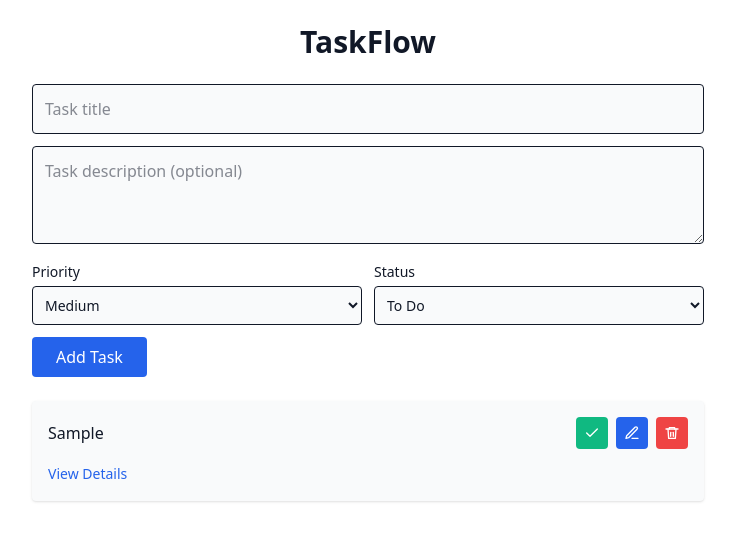
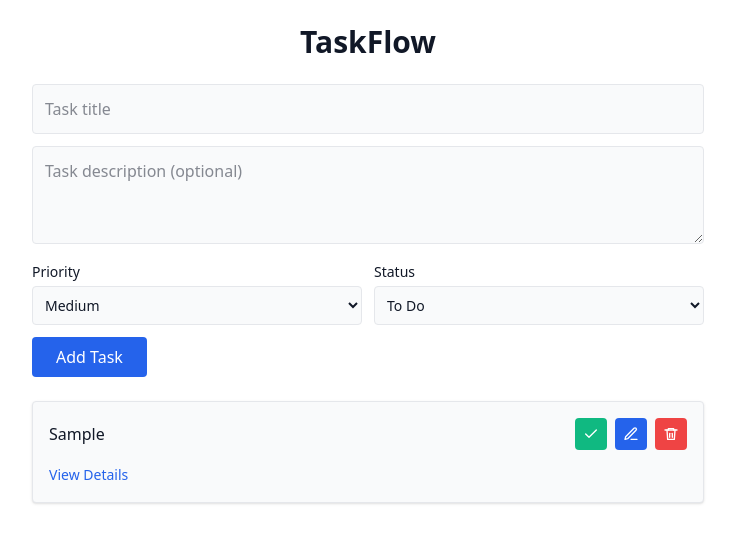
Before and after one commit to Manny1294/Taskflow, a React (Vite) app: page / in a window 1280 px wide. Both pictures are taken after typing "Sample", "Sample" into the empty fields and a click on the button "Add Task". Shown: the top 542 px of the page, without its empty margins (272-1007 px from the left). Built offline with nearby package versions, Linux system fonts and the light colour scheme.

Commit message:
[TASK]use ui variable on different components

```diff
--- a/src/components/TaskEditForm.jsx
+++ b/src/components/TaskEditForm.jsx
@@ -27,14 +27,14 @@ export default function TaskEditForm({ task, onSave }) {
     <form onSubmit={handleSubmit} className="space-y-3">
       <input
         type="text"
-        className="w-full border p-2 rounded bg-[var(--color-surface)] text-[var(--color-text)]"
+        className="w-full border border-[var(--color-border)] p-2 rounded bg-[var(--color-surface)] text-[var(--color-text)]"
         value={title}
         onChange={(e) => setTitle(e.target.value)}
         maxLength={100}
       />
 
       <textarea
-        className="w-full border p-2 rounded bg-[var(--color-surface)] text-[var(--color-text)]"
+        className="w-full border border-[var(--color-border)] p-2 rounded bg-[var(--color-surface)] text-[var(--color-text)]"
         value={description}
         onChange={(e) => setDescription(e.target.value)}
         maxLength={500}
@@ -45,7 +45,7 @@ export default function TaskEditForm({ task, onSave }) {
         <label className="text-sm">
           Priority
           <select
-            className="mt-1 w-full border p-2 rounded bg-[var(--color-surface)] text-[var(--color-text)]"
+            className="mt-1 w-full border border-[var(--color-border)] p-2 rounded bg-[var(--color-surface)] text-[var(--color-text)]"
             value={priority}
             onChange={(e) => setPriority(e.target.value)}
           >
@@ -58,7 +58,7 @@ export default function TaskEditForm({ task, onSave }) {
         <label className="text-sm">
           Status
           <select
-            className="mt-1 w-full border p-2 rounded bg-[var(--color-surface)] text-[var(--color-text)]"
+            className="mt-1 w-full border border-[var(--color-border)] p-2 rounded bg-[var(--color-surface)] text-[var(--color-text)]"
             value={status}
             onChange={(e) => setStatus(e.target.value)}
           >
--- a/src/components/TaskForm.jsx
+++ b/src/components/TaskForm.jsx
@@ -35,7 +35,7 @@ function TaskForm({ addTask }) {
       <input
         type="text"
         placeholder="Task title"
-        className="w-full border p-3 rounded bg-[var(--color-surface)] text-[var(--color-text)]"
+        className="w-full border border-[var(--color-border)] p-3 rounded bg-[var(--color-surface)] text-[var(--color-text)]"
         value={title}
         onChange={(e) => setTitle(e.target.value)}
         maxLength={100}
@@ -44,7 +44,7 @@ function TaskForm({ addTask }) {
       {/* TASK DESCRIPTION */}
       <textarea
         placeholder="Task description (optional)"
-        className="w-full border p-3 rounded bg-[var(--color-surface)] text-[var(--color-text)]"
+        className="w-full border border-[var(--color-border)] p-3 rounded bg-[var(--color-surface)] text-[var(--color-text)]"
         value={description}
         onChange={(e) => setDescription(e.target.value)}
         maxLength={500}
@@ -56,7 +56,7 @@ function TaskForm({ addTask }) {
         <label className="text-sm">
           Priority
           <select
-            className="mt-1 w-full border p-2 rounded bg-[var(--color-surface)] text-[var(--color-text)]"
+            className="mt-1 w-full border border-[var(--color-border)] p-2 rounded bg-[var(--color-surface)] text-[var(--color-text)]"
             value={priority}
             onChange={(e) => setPriority(e.target.value)}
           >
@@ -70,7 +70,7 @@ function TaskForm({ addTask }) {
         <label className="text-sm">
           Status
           <select
-            className="mt-1 w-full border p-2 rounded bg-[var(--color-surface)] text-[var(--color-text)]"
+            className="mt-1 w-full border border-[var(--color-border)] p-2 rounded bg-[var(--color-surface)] text-[var(--color-text)]"
             value={status}
             onChange={(e) => setStatus(e.target.value)}
           >
--- a/src/components/TaskItem.jsx
+++ b/src/components/TaskItem.jsx
@@ -18,7 +18,7 @@ export default function TaskItem({
   }
 
   return (
-    <div className="bg-[var(--color-surface)] p-4 rounded shadow space-y-3">
+    <div className="bg-[var(--color-surface)] p-4 rounded border border-[var(--color-border)] shadow-sm space-y-3">
       <div className="flex justify-between items-center gap-3">
         {/* Task title */}
         <p className="font-medium">{task.title}</p>
```
